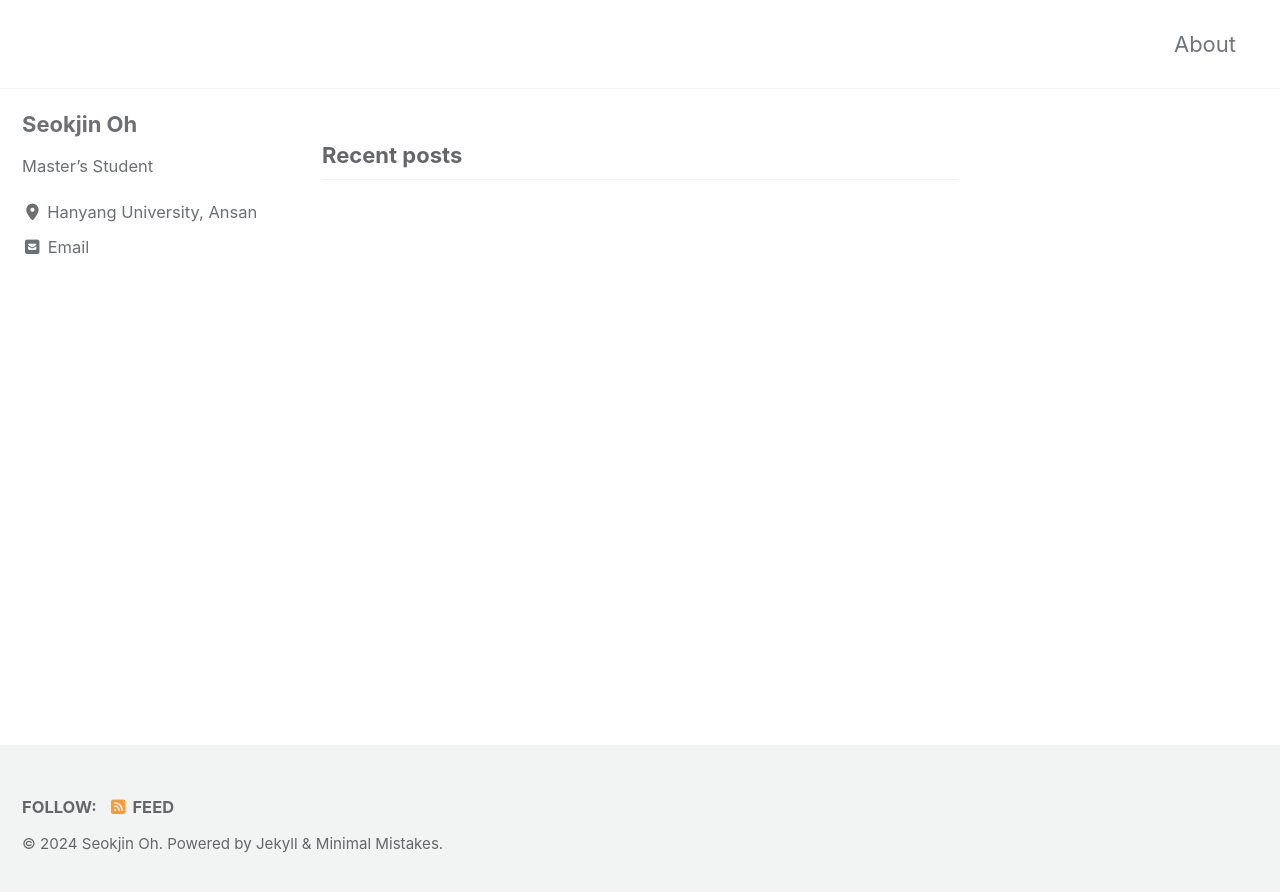
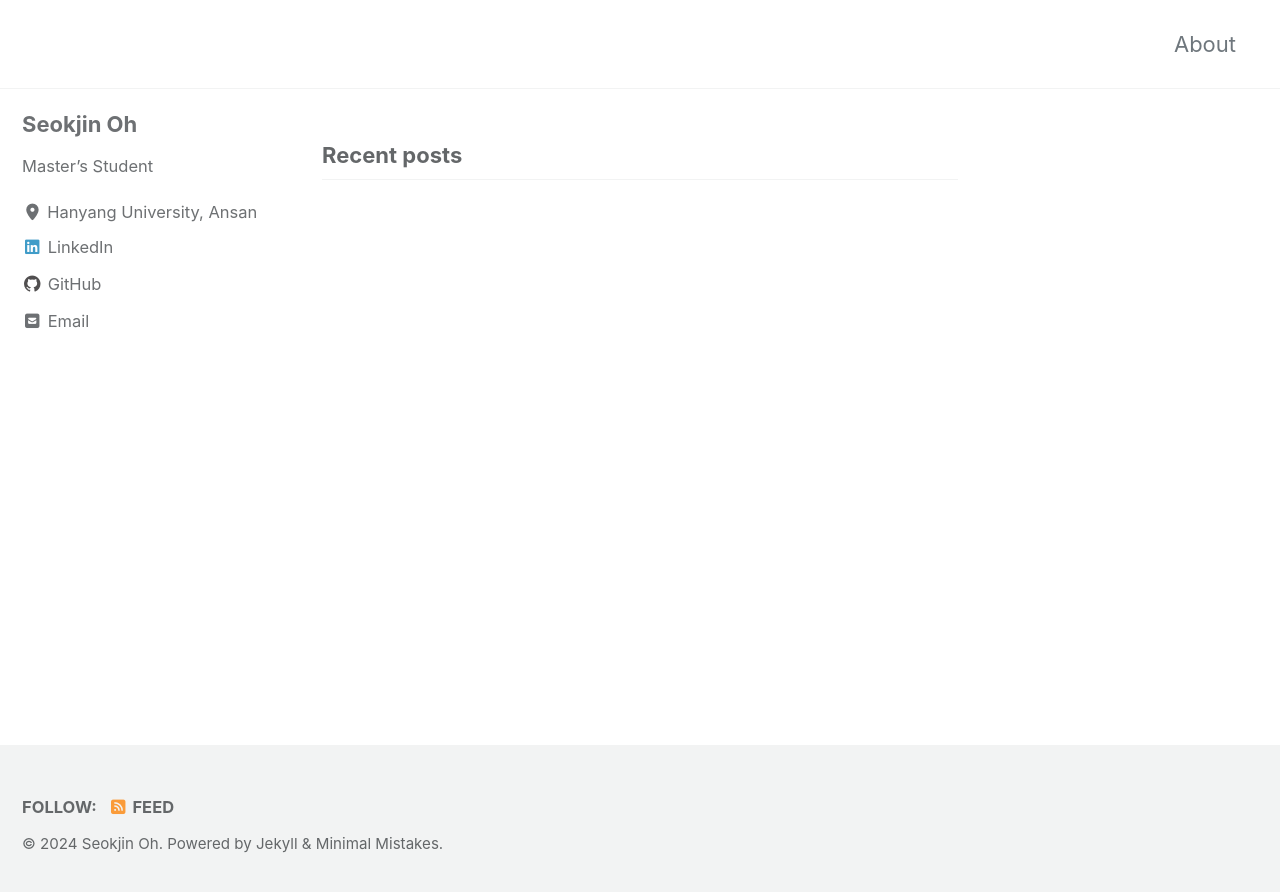
Before and after one commit to Oh-Seokjin/Oh-Seokjin.github.io, a Jekyll site: the page built from index.html, in a window 1280 px wide. Shown: the top 892 px of the page. Built offline with Jekyll 4.4.1, drawn with Linux system fonts in a browser that asks for light colours; cached includes are drawn as plain includes; the list of posts is cut into pages by our own code.

Commit message:
edit sidebar

```diff
--- a/_config.yml
+++ b/_config.yml
@@ -122,6 +122,12 @@ author:
     - label: "Email"
       icon: "fas fa-fw fa-envelope-square"
       # url: "mailto:your.name@email.com"
+    - label: "LinkedIn"
+      icon: "fa-brands fa-linkedin"
+      url: "https://www.linkedin.com/in/seokjinoh/"
+    - label: "GitHub"
+      icon: "fab fa-fw fa-github"
+      url: "https://github.com/oh-seokjin"
     - label: "Website"
       icon: "fas fa-fw fa-link"
       # url: "https://your-website.com"
--- a/_data/navigation.yml
+++ b/_data/navigation.yml
@@ -3,7 +3,7 @@ main:
   # - title: "Quick-Start Guide"
     # url: https://mmistakes.github.io/minimal-mistakes/docs/quick-start-guide/
   - title: "About"
-    url: https://oh-seokjin.github.io//about/
+    url: https://oh-seokjin.github.io/about/
   # - title: "Sample Posts"
   #   url: /year-archive/
   # - title: "Sample Collections"
```
